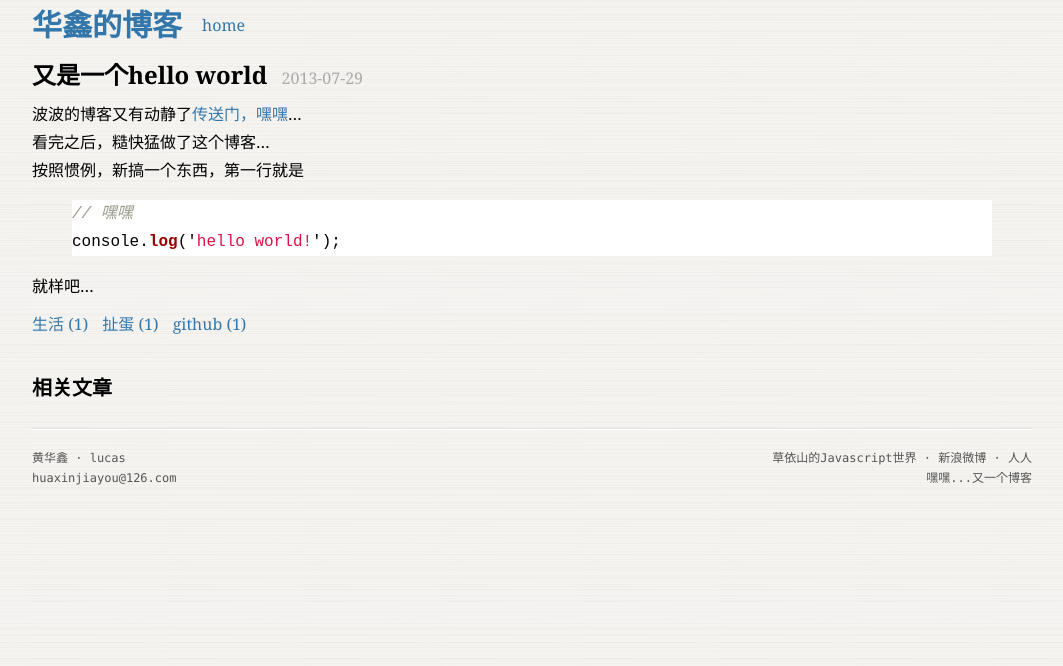
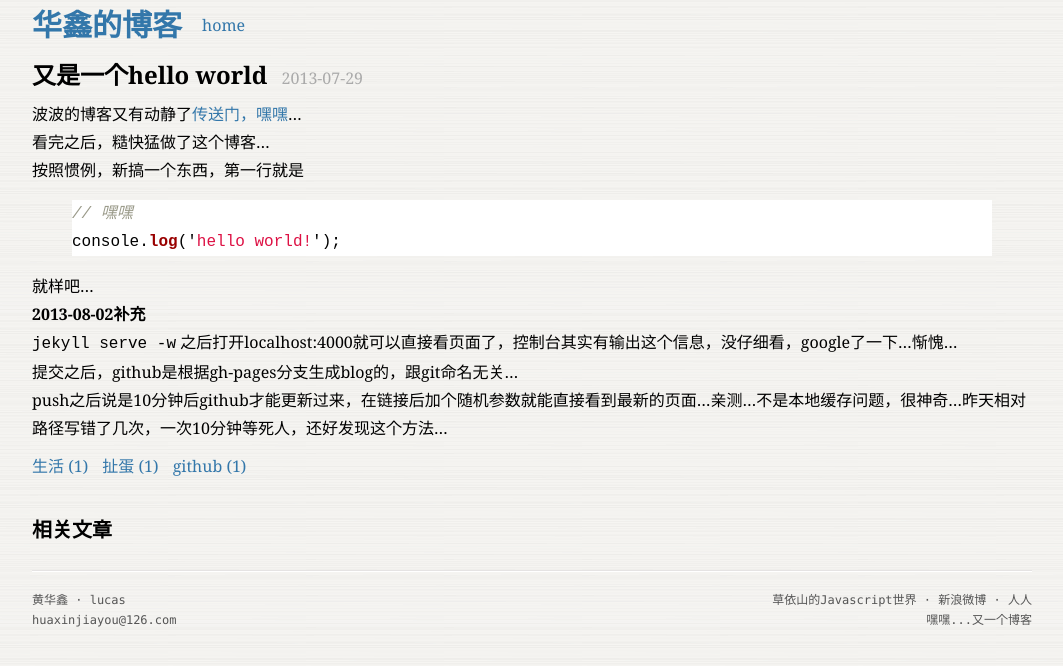
Before and after one commit to huaxinjiayou/blog, a Jekyll site: the page built from _posts/2013-07-29-how-old-is-hello-world.markdown, in a window 1280 px wide. Shown: the top 666 px of the page, without its empty margins (108-1171 px from the left). Built offline with Jekyll 4.4.1, drawn with Linux system fonts in a browser that asks for light colours; Markdown is read by kramdown in place of the engine named in the settings.

Commit message:
补充博客

```diff
--- a/_posts/2013-07-29-how-old-is-hello-world.markdown
+++ b/_posts/2013-07-29-how-old-is-hello-world.markdown
@@ -17,3 +17,8 @@ console.log('hello world!');
 {% endhighlight %}
 
 就样吧…
+
+#### 2013-08-02补充
+* `jekyll serve -w` 之后打开localhost:4000就可以直接看页面了，控制台其实有输出这个信息，没仔细看，google了一下…惭愧…
+* 提交之后，github是根据gh-pages分支生成blog的，跟git命名无关…
+* push之后说是10分钟后github才能更新过来，在链接后加个随机参数就能直接看到最新的页面…亲测…不是本地缓存问题，很神奇…昨天相对路径写错了几次，一次10分钟等死人，还好发现这个方法…
```
Also changed, not shown: other parts of _posts/2013-07-29-how-old-is-hello-world.markdown (+1 -1 lines).
